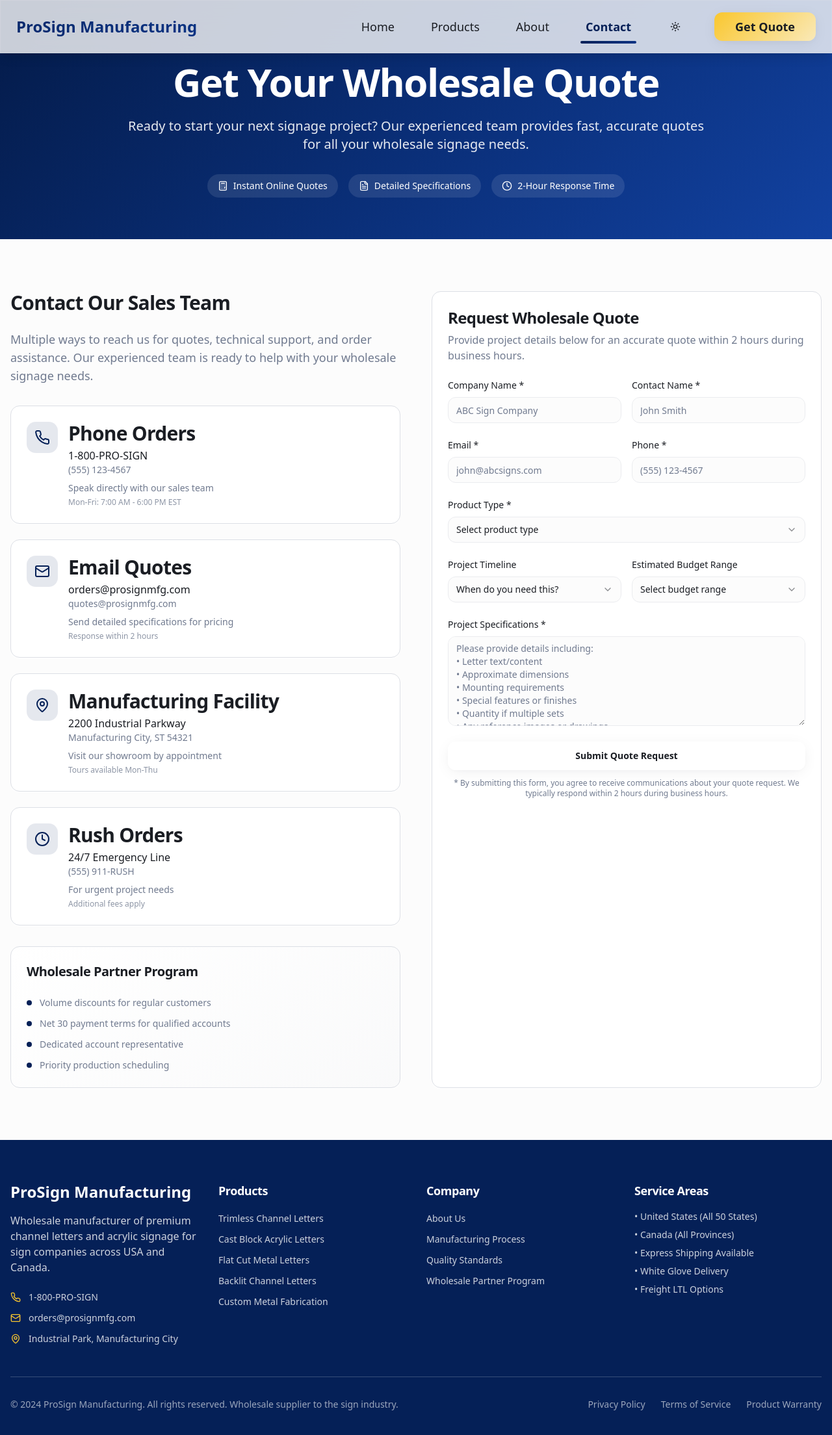
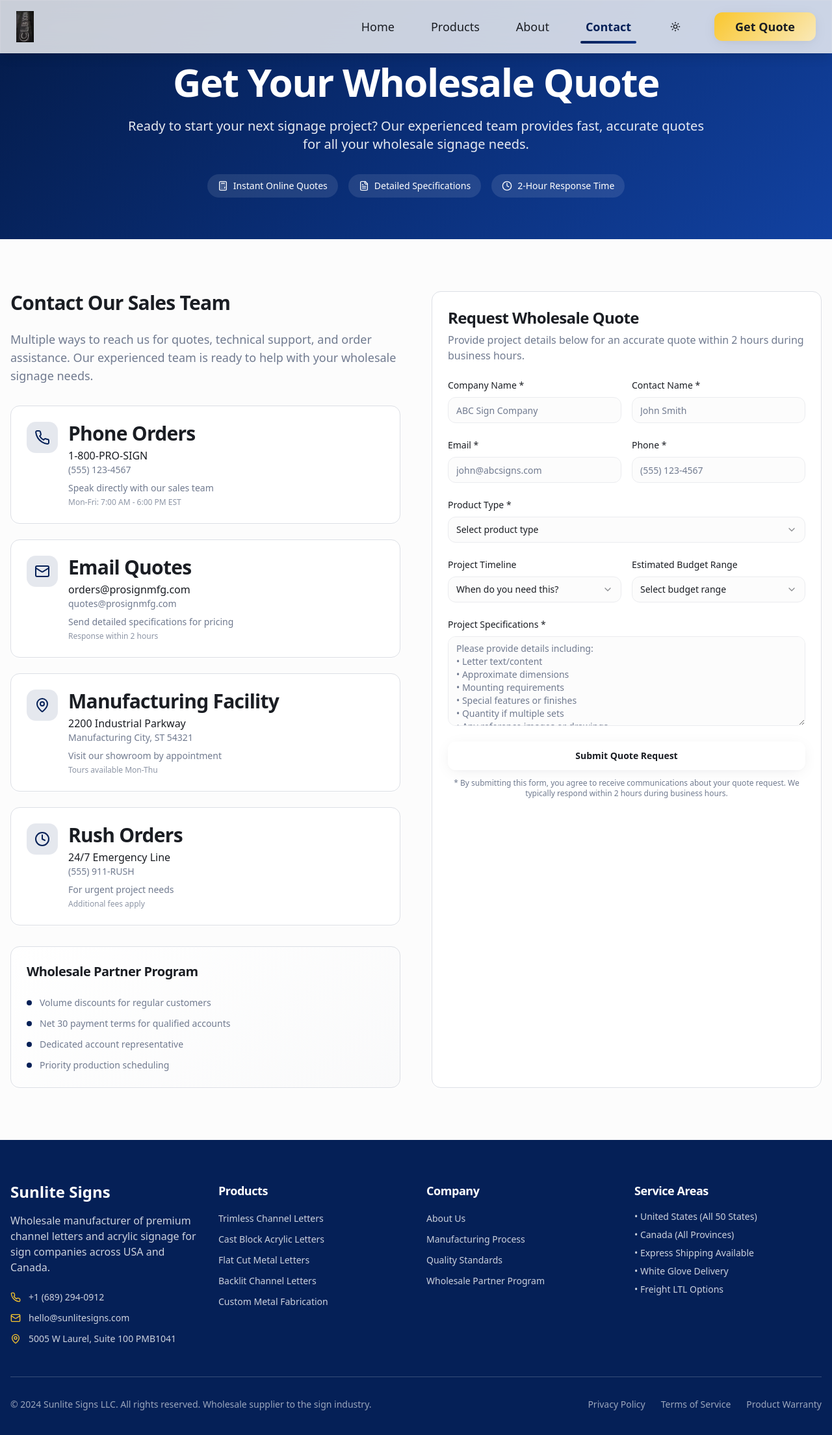
Before and after one commit to ozzi82/sign-shop-swagger, a React (Vite) app: page /contact in a window 1280 px wide. Shown: the top 2208 px of the page at 65% size. Built offline with nearby package versions, Linux system fonts and the light colour scheme.

Commit message:
Refactor: Update company info and logo
Update company name, logo, address, email, and phone number.

```diff
--- a/src/components/Contact.tsx
+++ b/src/components/Contact.tsx
@@ -9,19 +9,19 @@ const Contact = () => {
     {
       icon: <Phone className="w-6 h-6" />,
       title: "Phone",
-      details: ["1-800-SIGNPRO", "(555) 123-4567"],
+      details: ["+1 (689) 294-0912"],
       description: "Call us for immediate assistance"
     },
     {
       icon: <Mail className="w-6 h-6" />,
       title: "Email",
-      details: ["quotes@signcraft-pro.com", "support@signcraft-pro.com"],
+      details: ["hello@sunlitesigns.com"],
       description: "Get detailed quotes via email"
     },
     {
       icon: <MapPin className="w-6 h-6" />,
       title: "Location",
-      details: ["1234 Industrial Way", "Manufacturing City, ST 12345"],
+      details: ["5005 W Laurel, Suite 100 PMB1041"],
       description: "Visit our manufacturing facility"
     },
     {
--- a/src/components/Footer.tsx
+++ b/src/components/Footer.tsx
@@ -24,7 +24,7 @@ const Footer = () => {
           {/* Company Info */}
           <div className="lg:col-span-1">
             <div className="text-2xl font-bold mb-4">
-              ProSign Manufacturing
+              Sunlite Signs
             </div>
             <p className="text-primary-foreground/80 mb-6">
               Wholesale manufacturer of premium channel letters and acrylic signage for sign companies across USA and Canada.
@@ -33,15 +33,15 @@ const Footer = () => {
             <div className="space-y-3">
               <div className="flex items-center space-x-3">
                 <Phone className="w-4 h-4 text-accent" />
-                <span className="text-primary-foreground/80 text-sm">1-800-PRO-SIGN</span>
+                <span className="text-primary-foreground/80 text-sm">+1 (689) 294-0912</span>
               </div>
               <div className="flex items-center space-x-3">
                 <Mail className="w-4 h-4 text-accent" />
-                <span className="text-primary-foreground/80 text-sm">orders@prosignmfg.com</span>
+                <span className="text-primary-foreground/80 text-sm">hello@sunlitesigns.com</span>
               </div>
               <div className="flex items-center space-x-3">
                 <MapPin className="w-4 h-4 text-accent" />
-                <span className="text-primary-foreground/80 text-sm">Industrial Park, Manufacturing City</span>
+                <span className="text-primary-foreground/80 text-sm">5005 W Laurel, Suite 100 PMB1041</span>
               </div>
             </div>
           </div>
@@ -96,7 +96,7 @@ const Footer = () => {
         <div className="border-t border-primary-foreground/20 mt-12 pt-8">
           <div className="flex flex-col md:flex-row justify-between items-center">
             <div className="text-primary-foreground/60 text-sm mb-4 md:mb-0">
-              © 2024 ProSign Manufacturing. All rights reserved. Wholesale supplier to the sign industry.
+              © 2024 Sunlite Signs LLC. All rights reserved. Wholesale supplier to the sign industry.
             </div>
             <div className="flex space-x-6 text-sm">
               <Link to="/privacy" className="text-primary-foreground/60 hover:text-accent transition-colors">
--- a/src/components/Header.tsx
+++ b/src/components/Header.tsx
@@ -29,9 +29,11 @@ const Header = () => {
         <div className="flex items-center justify-between h-20">
           {/* Logo */}
           <Link to="/" className="flex items-center group">
-            <div className="text-2xl font-bold gradient-text group-hover:scale-105 transition-transform duration-300">
-              ProSign Manufacturing
-            </div>
+            <img
+              src="/lovable-uploads/be85f9ad-8d0b-4c0f-8921-f630ba88ee69.png"
+              alt="Sunlite Signs"
+              className="h-12 w-auto group-hover:scale-105 transition-transform duration-300"
+            />
           </Link>
 
           {/* Desktop Navigation */}
```
